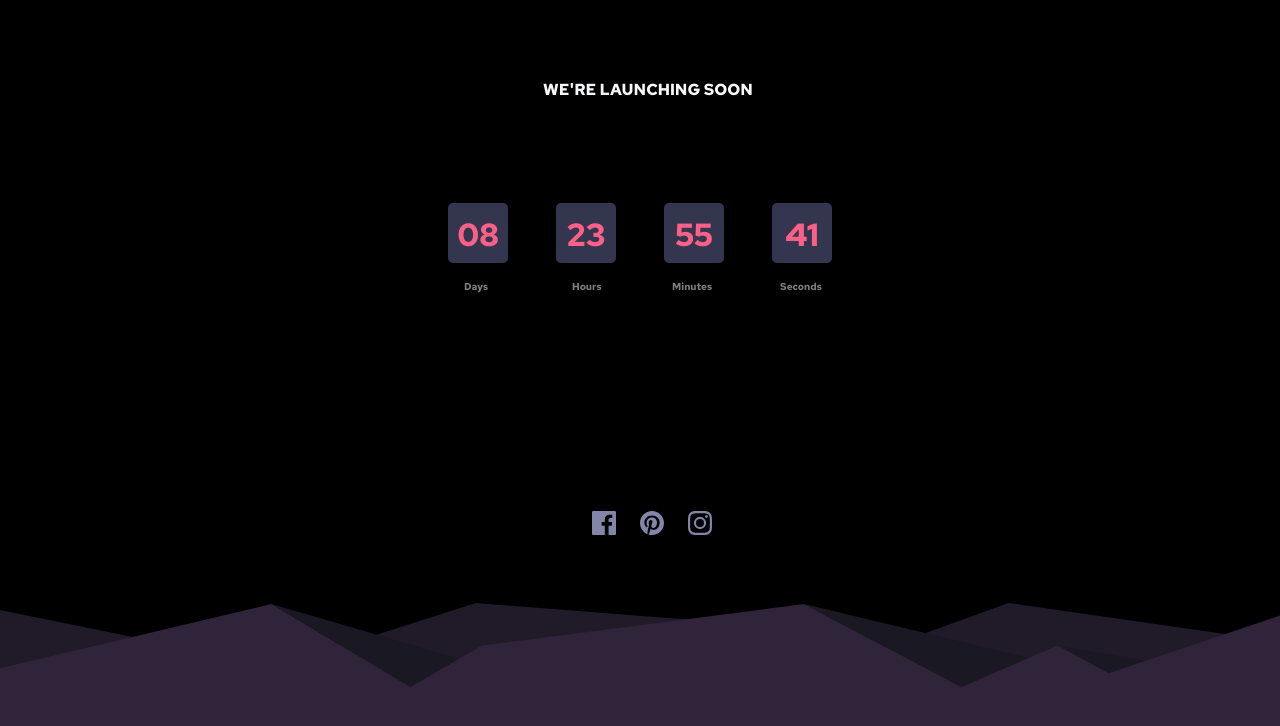
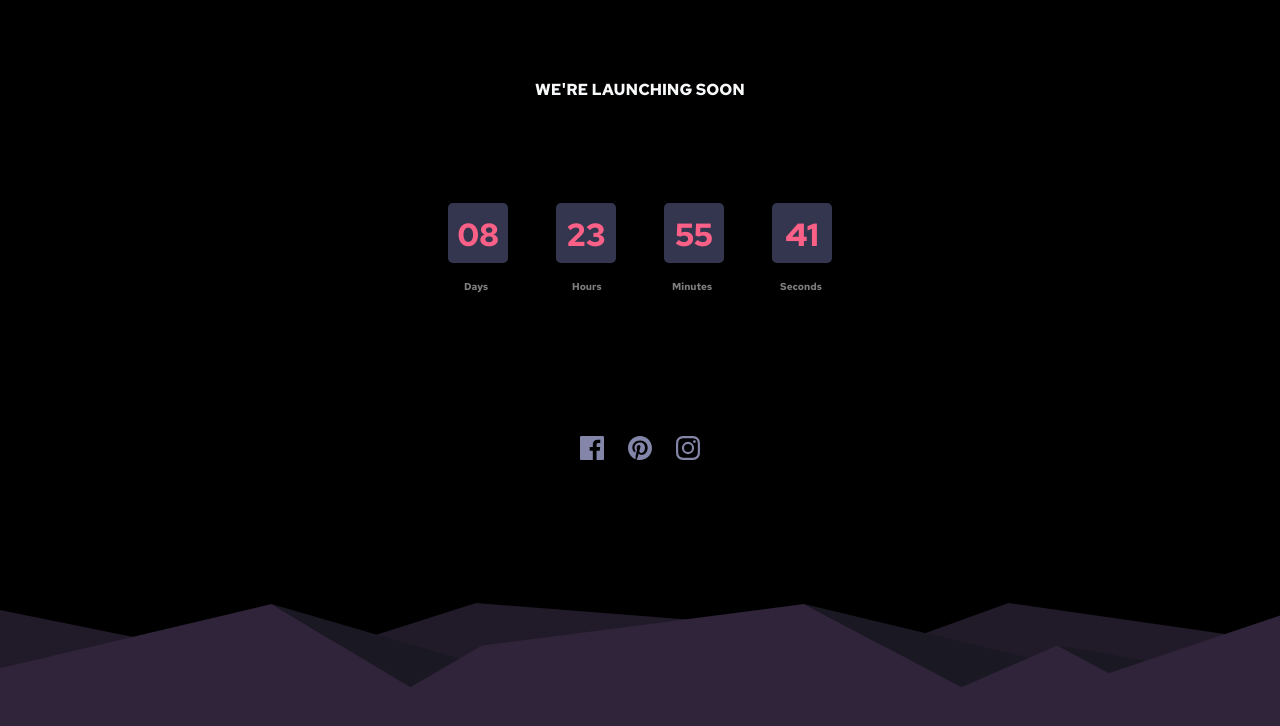
Before and after one commit to Abdulraheem20/countdown, a plain HTML site: page index.html in a window 1280 px wide. Drawn offline with nearby package versions, Linux system fonts and the light colour scheme; a web font is replaced by a local one.

Commit message:
other commit

```diff
--- a/index.html
+++ b/index.html
@@ -10,7 +10,7 @@
     <link rel="preconnect" href="https://fonts.googleapis.com">
     <link rel="preconnect" href="https://fonts.gstatic.com" crossorigin>
     <link href="https://fonts.googleapis.com/css2?family=Acme&family=Bai+Jamjuree:wght@400;600&family=Barlow+Semi+Condensed:wght@500;600&family=Cairo:wght@600&family=Dancing+Script:wght@700&family=La+Belle+Aurore&family=Red+Hat+Text:wght@700&family=Roboto:wght@500&display=swap" rel="stylesheet">
-    <title>Assignment</title>
+    <title>Countdown</title>
 </head>
 <body
     style=" background-color: black;
@@ -23,7 +23,7 @@
    <div class="container">
     <div class="container">
         <header>
-            <div class="col-sm-md d-flex justify-content-center ms-3">
+            <div class="col-sm-md d-flex justify-content-center">
                 <h1 class="text-center text-light text-uppercase fs-6" style="margin-top: 80px;"> We're launching soon</h1>
             </div>
        </header>
@@ -58,8 +58,8 @@
    </main>
    <footer class="container">
         <div class="col-sm-md">
-            <div class="row-sm-md ms-4 d-flex justify-content-center gap-4">
-                <div class="col-sm-md d-flex justify-content-center gap-4 " style="margin-top: 200px;">
+            <div class="row-sm-md d-flex justify-content-center gap-4">
+                <div class="col-sm-md d-flex justify-content-center gap-4 " style="margin-top: 125px;">
                     <a href="https://web.facebook.com/appliancesmaintenance" target="_blank">
                         <img src="./images/icon-facebook.svg" alt="" >
                     </a>
```
